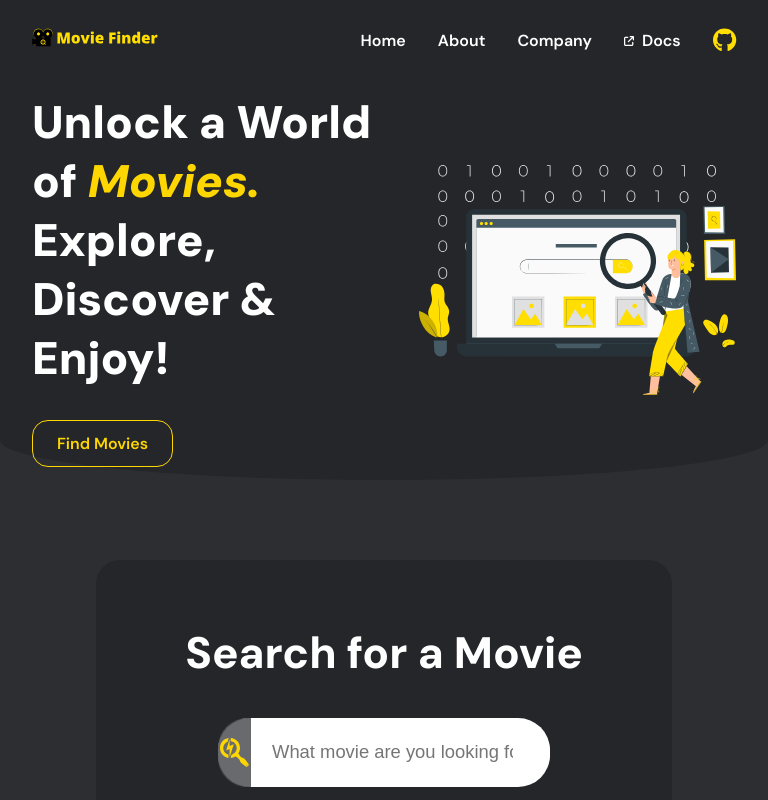
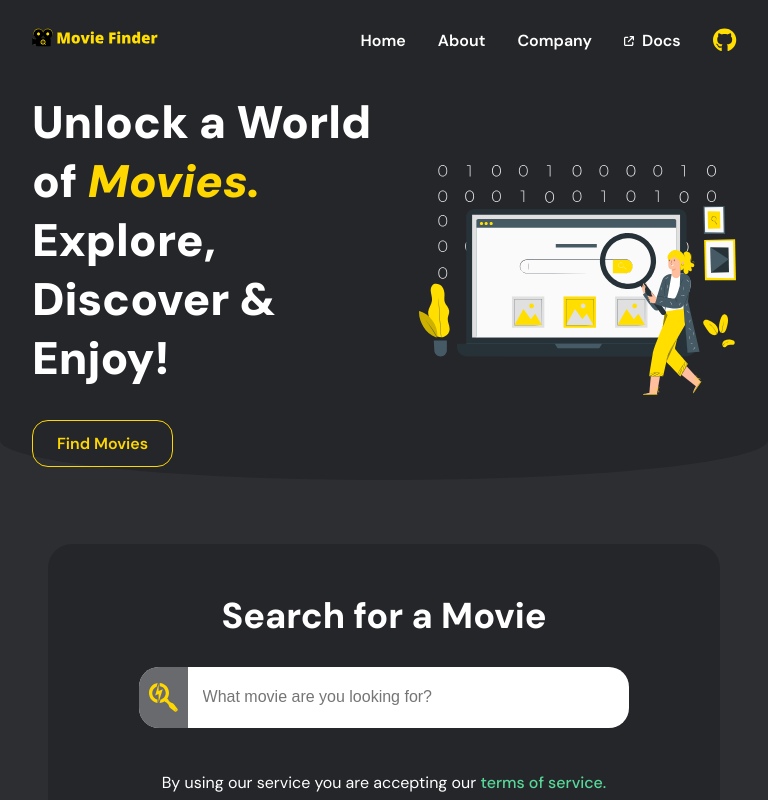
Before and after one commit to tersoo-ahire/Movie-Search-App, a React (Vite) app in the folder React_Frontend/: page / in a window 768 px wide. Shown: the top 800 px of the page. Built offline with nearby package versions, Linux system fonts and the light colour scheme.

Commit message:
made application responsive on large tablets

```diff
--- a/React_Frontend/src/styles/App_tablet_large.css
+++ b/React_Frontend/src/styles/App_tablet_large.css
@@ -40,4 +40,52 @@
   .homepage .hero-container .hero-container-right img {
     width: 90%;
   }
+  .homepage .search-container {
+    gap: 1.75em;
+    margin: 4em 3em 0em 3em;
+    padding: 3em 4em;
+  }
+  .homepage .search-container h2 {
+    font-size: 2.25rem;
+  }
+  .homepage .search-container .search-input-container {
+    width: 90%;
+    border-radius: 1.25em;
+  }
+  .homepage .search-container .search-input-container .search-icon {
+    padding: 0.9em 0em;
+    border-top-left-radius: 1.25em;
+    border-bottom-left-radius: 1.25em;
+  }
+  .homepage .search-container .search-input-container input {
+    padding: 0.9em;
+    font-size: 1rem;
+  }
+  .homepage .movieinfo-container {
+    margin: 4em 3em 0em 3em;
+    padding: 2em 1.25em;
+  }
+  .homepage .movieinfo-container .sub-container .movie-list {
+    padding: 0em 1.15em;
+  }
+  .homepage .movieinfo-container .sub-container .movie-list span {
+    padding: 0.8em 0em;
+  }
+  .homepage .movieinfo-container .sub-container .movie-modal-container .information-area {
+    width: 90%;
+    height: 400px;
+    margin-top: 5em;
+  }
+  .homepage .movieinfo-container .sub-container .movie-modal-container .information-area .top-area .icon-container {
+    width: 30%;
+  }
+  .homepage .movieinfo-container .sub-container .movie-modal-container .information-area .top-area h3 {
+    width: 70%;
+  }
+  .homepage .movieinfo-container .sub-container .movie-modal-container .information-area .information-sub-area .image-container {
+    width: 30%;
+  }
+  .homepage .movieinfo-container .sub-container .movie-modal-container .information-area .information-sub-area .text-container-wrapper {
+    width: 70%;
+  }
 }/*# sourceMappingURL=App_tablet_large.css.map */
--- a/React_Frontend/src/styles/App_tablet_large.scss
+++ b/React_Frontend/src/styles/App_tablet_large.scss
@@ -57,5 +57,74 @@
         }
       }
     }
+
+    .search-container {
+      gap: 1.75em;
+      margin: 4em 3em 0em 3em;
+      padding: 3em 4em;
+
+      h2 {
+        font-size: 2.25rem;
+      }
+
+      .search-input-container {
+        width: 90%;
+        border-radius: 1.25em;
+
+        .search-icon {
+          padding: 0.9em 0em;
+          border-top-left-radius: 1.25em;
+          border-bottom-left-radius: 1.25em;
+        }
+
+        input {
+          padding: 0.9em;
+          font-size: 1rem;
+        }
+      }
+    }
+
+    .movieinfo-container {
+      margin: 4em 3em 0em 3em;
+      padding: 2em 1.25em;
+
+      .sub-container {
+        .movie-list {
+          padding: 0em 1.15em;
+          span {
+            padding: 0.8em 0em;
+          }
+
+        }
+
+        .movie-modal-container {
+            .information-area {
+                width: 90%;
+                height: 400px;
+                margin-top: 5em;
+
+                .top-area {
+                    .icon-container {
+                        width: 30%;
+                    }
+
+                    h3 {
+                        width: 70%;
+                    }
+                }
+
+                .information-sub-area {
+                    .image-container {
+                        width: 30%;
+                    }
+
+                    .text-container-wrapper {
+                        width: 70%;
+                    }
+                }
+            }
+        }
+    }
+    }
   }
 }
```
Also changed, not shown: 1 other file (tests, documents, lock files or other folders).
